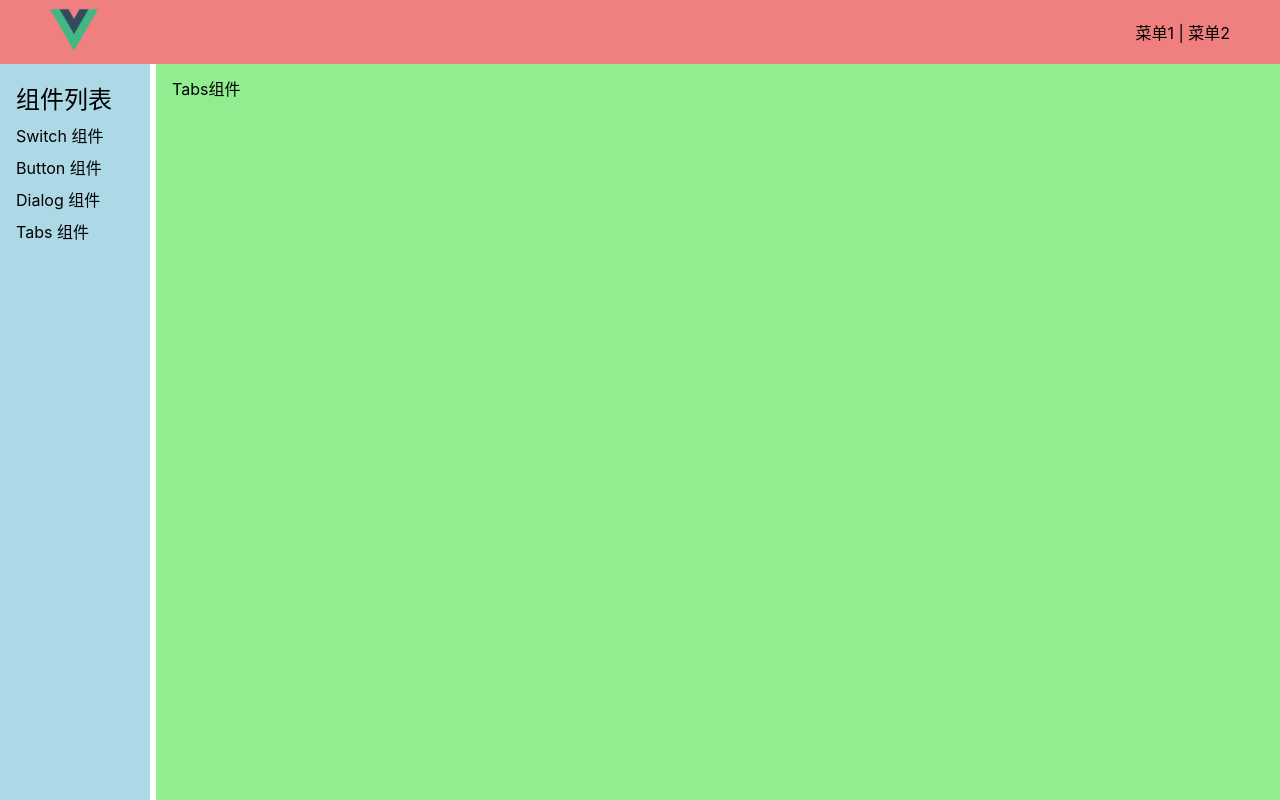
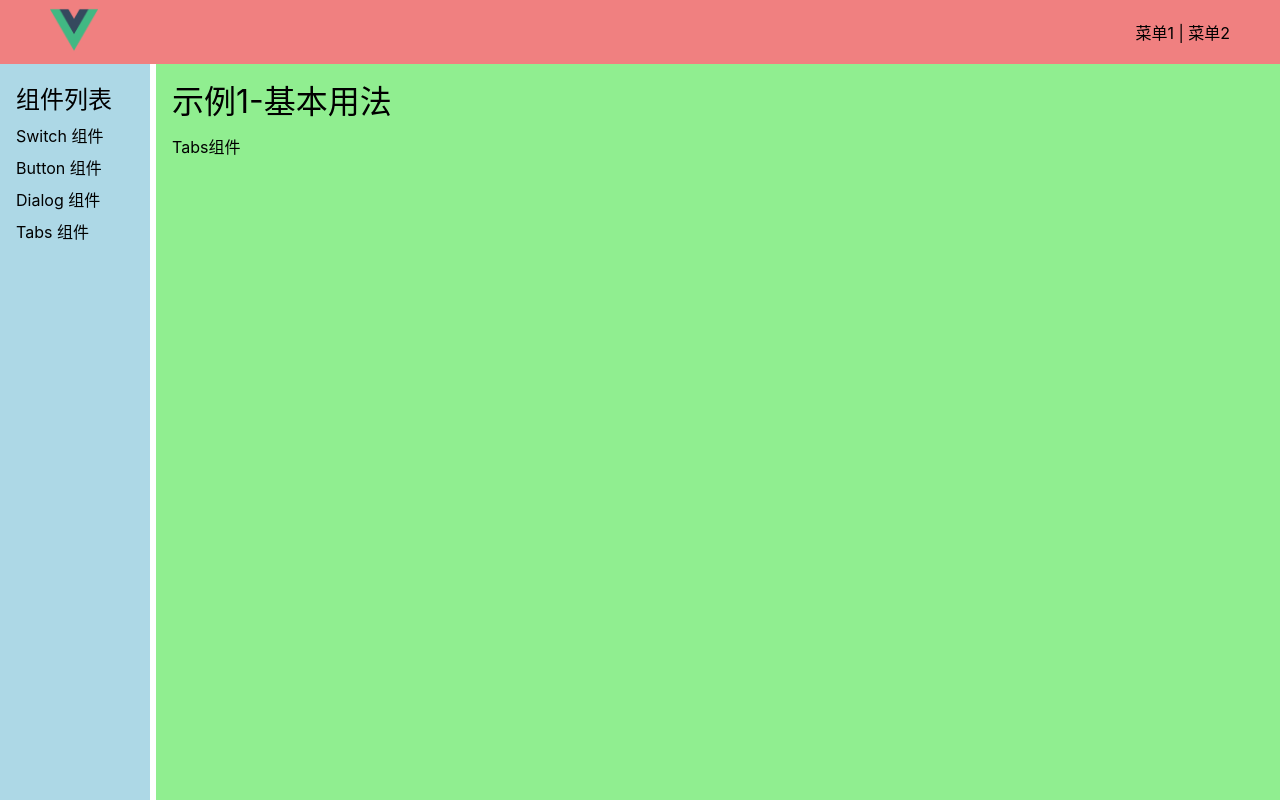
Before and after one commit to yxmg/tactile-ui-vue3, a Vue app: page /#/doc/tabs in a window 1280 px wide. Built offline with nearby package versions, Linux system fonts and the light colour scheme.

Commit message:
feat: 新增tabs、tab组件

```diff
--- /dev/null
+++ b/src/lib/tab.vue
@@ -0,0 +1,13 @@
+<template>
+  <div>Tab组件</div>
+</template>
+
+<script>
+export default {
+  name: "Tab"
+}
+</script>
+
+<style scoped>
+
+</style>
--- /dev/null
+++ b/src/lib/tabs.vue
@@ -0,0 +1,13 @@
+<template>
+  <div>Tabs组件</div>
+</template>
+
+<script>
+export default {
+  name: "Tabs"
+}
+</script>
+
+<style scoped>
+
+</style>
--- a/src/views/tabs-doc.vue
+++ b/src/views/tabs-doc.vue
@@ -1,10 +1,22 @@
 <template>
-  <div>Tabs组件</div>
+  <div class="tabs-doc">
+    <h1 style="margin-bottom: 12px;">示例1-基本用法</h1>
+    <div style="margin-bottom: 24px;">
+      <Tabs>
+        <Tab title="导航1">内容1</Tab>
+        <Tab title="导航2">内容2</Tab>
+      </Tabs>
+    </div>
+  </div>
 </template>
 
 <script>
+import Tabs from '../lib/tabs.vue'
+import Tab from '../lib/tab.vue'
+
 export default {
-  name: "button"
+  name: 'tabs-doc',
+  components: { Tab, Tabs }
 }
 </script>
 
```
